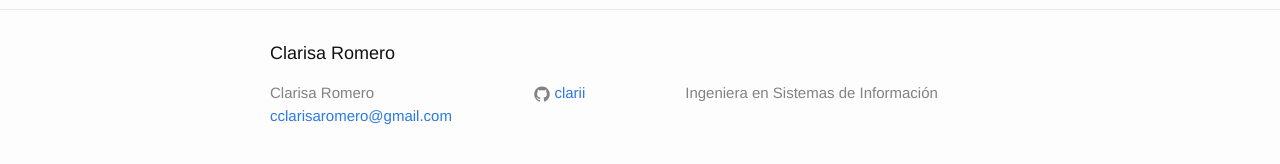
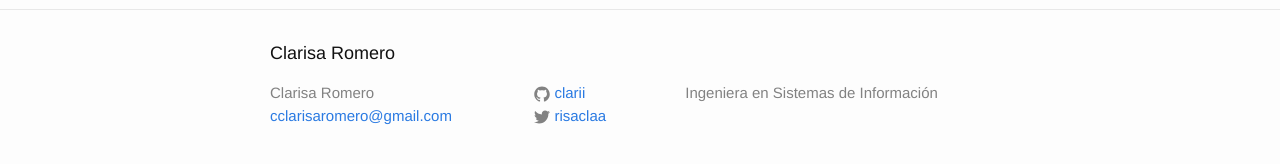
Before and after one commit to clarii/clarii.github.io, a Jekyll site: the page built from about.md, in a window 1280 px wide. Shown: the part 341-505 px from the top of the page. Built offline with Jekyll 4.4.1, drawn with Linux system fonts in a browser that asks for light colours.

Commit message:
add Twitter username

```diff
--- a/_config.yml
+++ b/_config.yml
@@ -12,7 +12,7 @@ description: > # this means to ignore newlines until "baseurl:"
   Ingeniera en Sistemas de Información
 baseurl: "" # the subpath of your site, e.g. /blog
 url: "http://clarisaromero.com" # the base hostname & protocol for your site
-twitter_username:
+twitter_username: risaclaa
 github_username:  clarii
 
 # Build settings
```
